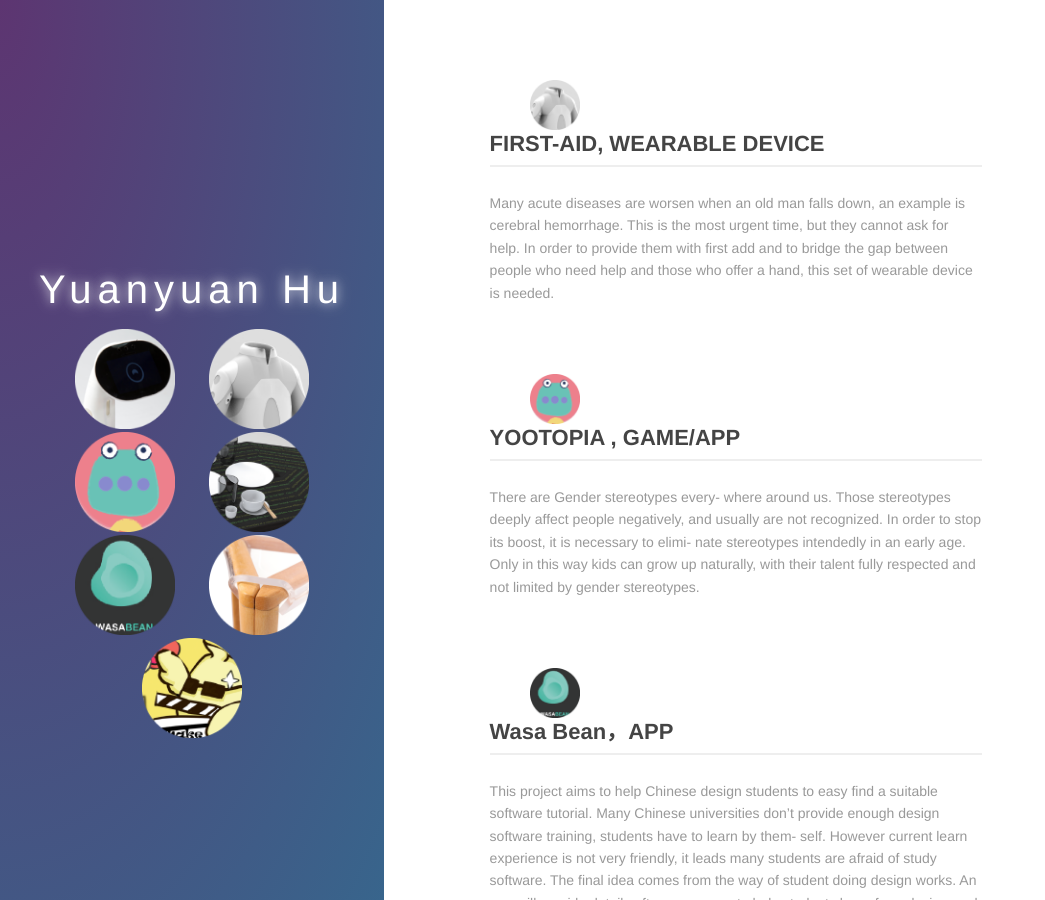
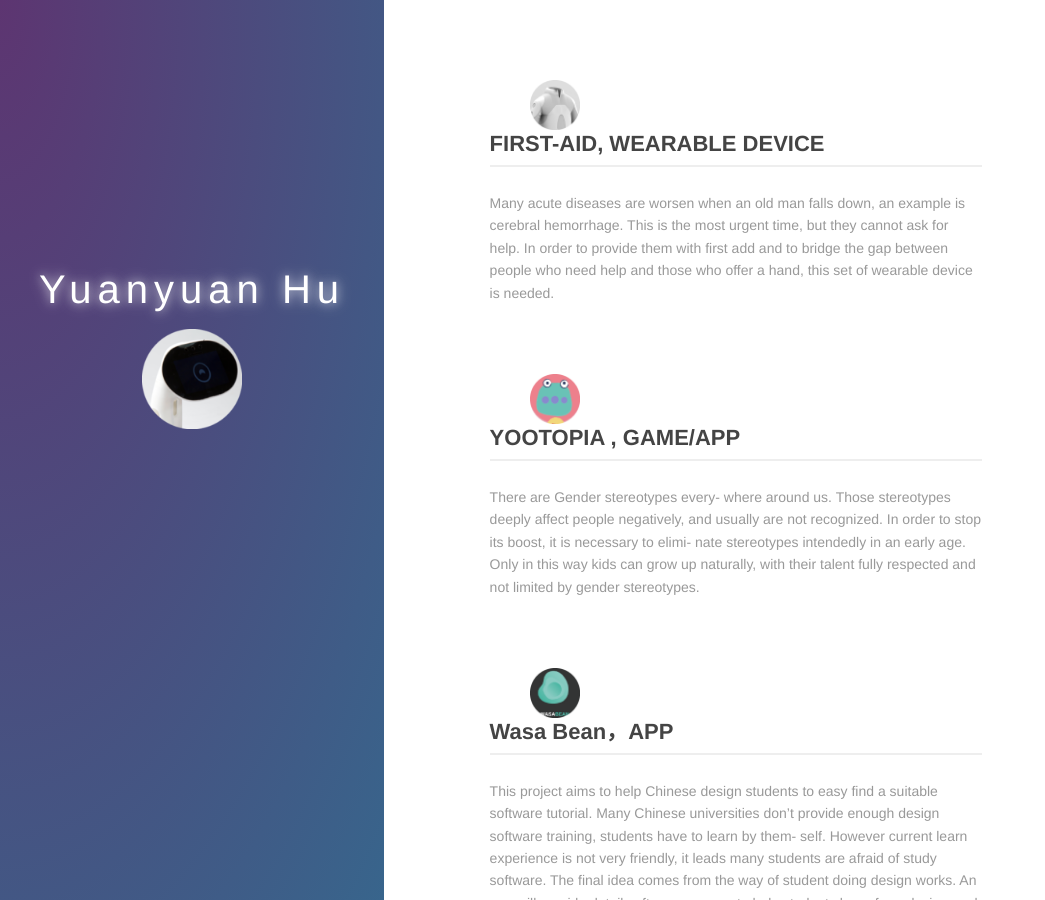
Before and after one commit to yuanyuanhu96/Potfolio-Archive, a Jekyll site: the page built from index.md, in a window 1280 px wide and 900 px high. Shown: the whole window, without its empty margins (0-1045 px from the left). Built offline with Jekyll 4.4.1, drawn with Linux system fonts in a browser that asks for light colours.

Commit message:
Update index.md

```diff
--- a/index.md
+++ b/index.md
@@ -8,12 +8,7 @@ layout: default
       <div class="info-card">
         <h1>Yuanyuan Hu</h1>
         <a href="http://hu-yuanyuan.com/Hua-Xiao-Tuo" target="_blank"><img src="/images/Project-icon-png/1_favicon.ico" alt="" width="100"/></a>
-        <a href="https://huyuanyuan96.github.io/carriage-return-line-feed-new-line-end-file" target="_blank"><img src="/images/Project-icon-png/Project-icon-02.png" alt="" width="100"/></a>
-        <a href="https://huyuanyuan96.github.io/carriage-return-line-feed-new-line-end-file" target="_blank"><img src="/images/Project-icon-png/Project-icon-03.png" alt="" width="100"/></a>
-                <a href="https://huyuanyuan96.github.io/eating-flow" target="_blank"><img src="/images/Project-icon-png/Project-icon-04.png" alt="" width="100"/></a>
-                <a href="https://huyuanyuan96.github.io/wasa-bean" target="_blank"><img src="/images/Project-icon-png/Project-icon-05.png" alt="" width="100"/></a>
-                <a href="https://huyuanyuan96.github.io/carriage-return-line-feed-new-line-end-file" target="_blank"><img src="/images/Project-icon-png/Project-icon-06.png" alt="" width="100"/></a>
-                <a href="https://huyuanyuan96.github.io/Ada-bird" target="_blank"><img src="/images/Project-icon-png/Project-icon-07.png" alt="" width="100"/></a>
+
       </div>
       <div id="particles-js"></div>
     </div>
```
